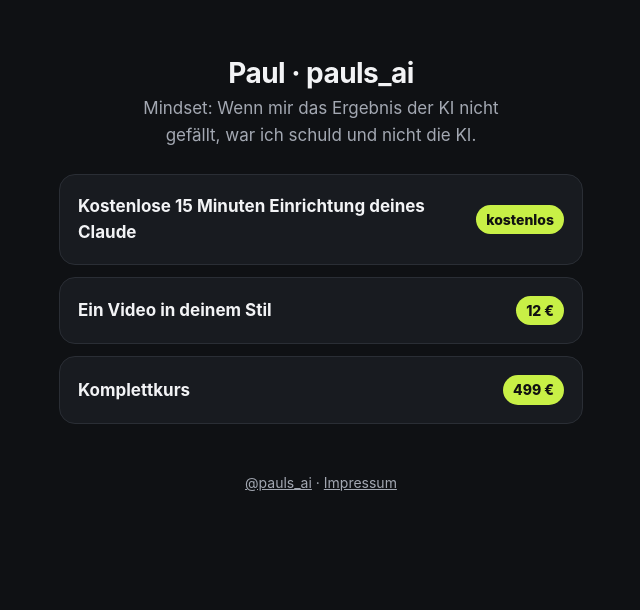
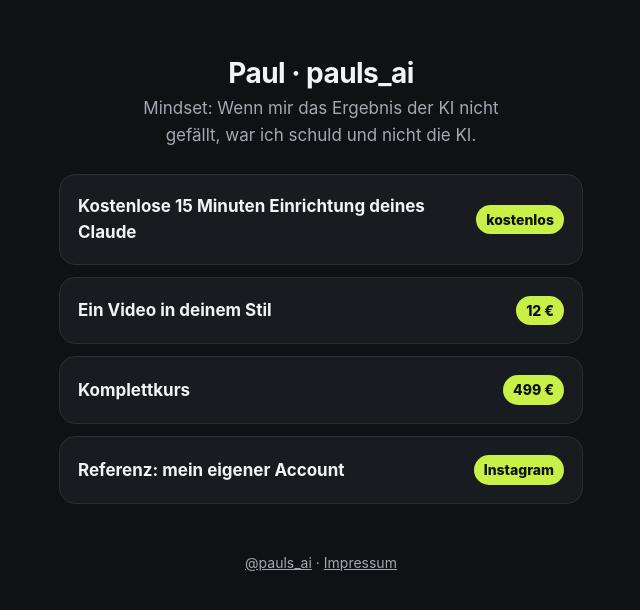
Before and after one commit to paul-zoeschg/links, a plain HTML site: page index.html in a window 1280 px wide. Shown: the whole page, without its empty margins (319-959 px from the left). Drawn offline with Linux system fonts and the light colour scheme.

Commit message:
Link-Tree aktualisiert

```diff
--- a/index.html
+++ b/index.html
@@ -38,6 +38,7 @@ footer a{color:var(--leise)}
 <a class="link" href="einrichtung/index.html"><span>Kostenlose 15 Minuten Einrichtung deines Claude</span><span class="preis">kostenlos</span></a>
 <a class="link" href="video/index.html"><span>Ein Video in deinem Stil</span><span class="preis">12 €</span></a>
 <a class="link" href="komplettkurs/index.html"><span>Komplettkurs</span><span class="preis">499 €</span></a>
+<a class="link" href="https://www.instagram.com/paulzoeschg/"><span>Referenz: mein eigener Account</span><span class="preis">Instagram</span></a>
 
 <footer><a href="https://www.instagram.com/pauls_ai/">@pauls_ai</a> · <a href="impressum/index.html">Impressum</a></footer>
 </main></body></html>
```
